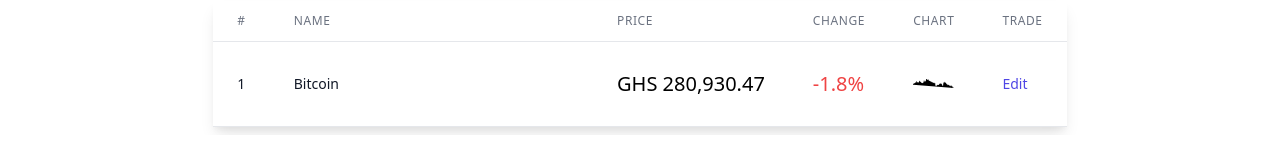
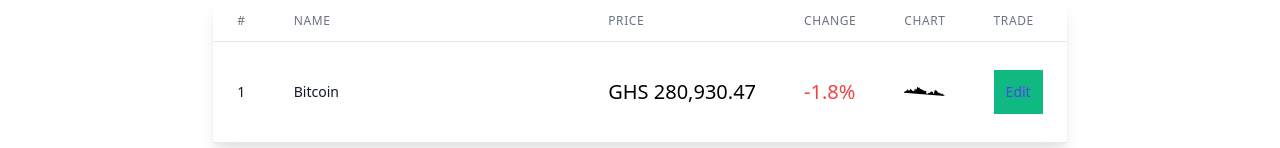
Before and after one commit to Khoby-790/coinbase-clone, a React (Create React App) app: page / in a window 1280 px wide. Shown: the part 799-947 px from the top of the page. Built offline with nearby package versions, Linux system fonts and the light colour scheme.

Commit message:
--- Auto-Git Commit ---

```diff
--- a/src/pages/HomePage/sections/TableRatingSection.jsx
+++ b/src/pages/HomePage/sections/TableRatingSection.jsx
@@ -83,12 +83,12 @@
                           <BtcChart />
                       </td>
                       <td className="px-6 py-7 whitespace-nowrap text-sm font-medium">
-                        <a
+                        <button
                           href="#"
-                          className="text-indigo-600 hover:text-indigo-900"
+                          className="text-indigo-600 bg-green-500 p-3 hover:text-indigo-900"
                         >
                           Edit
-                        </a>
+                        </button>
                       </td>
                     </tr>
                   </tbody>
```
